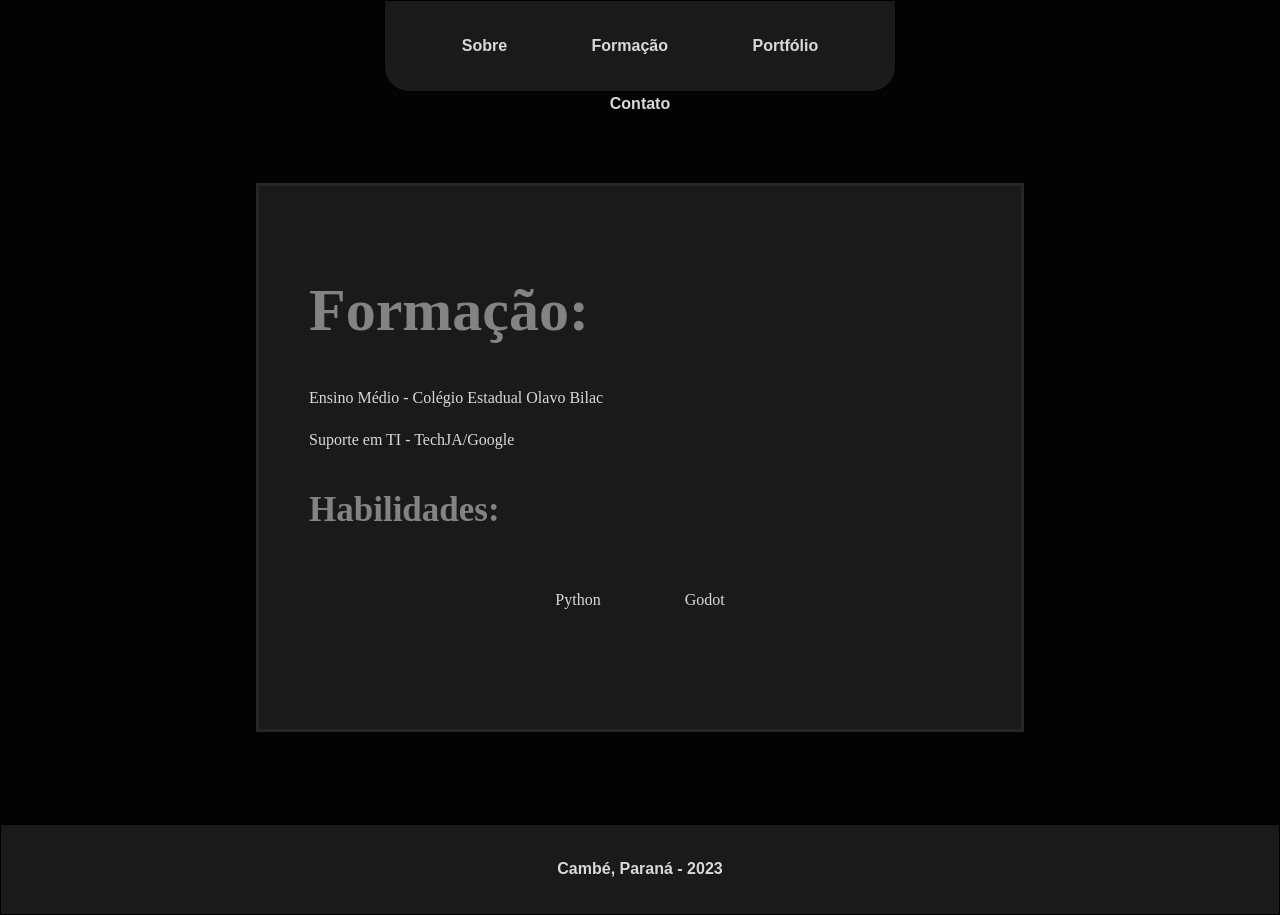
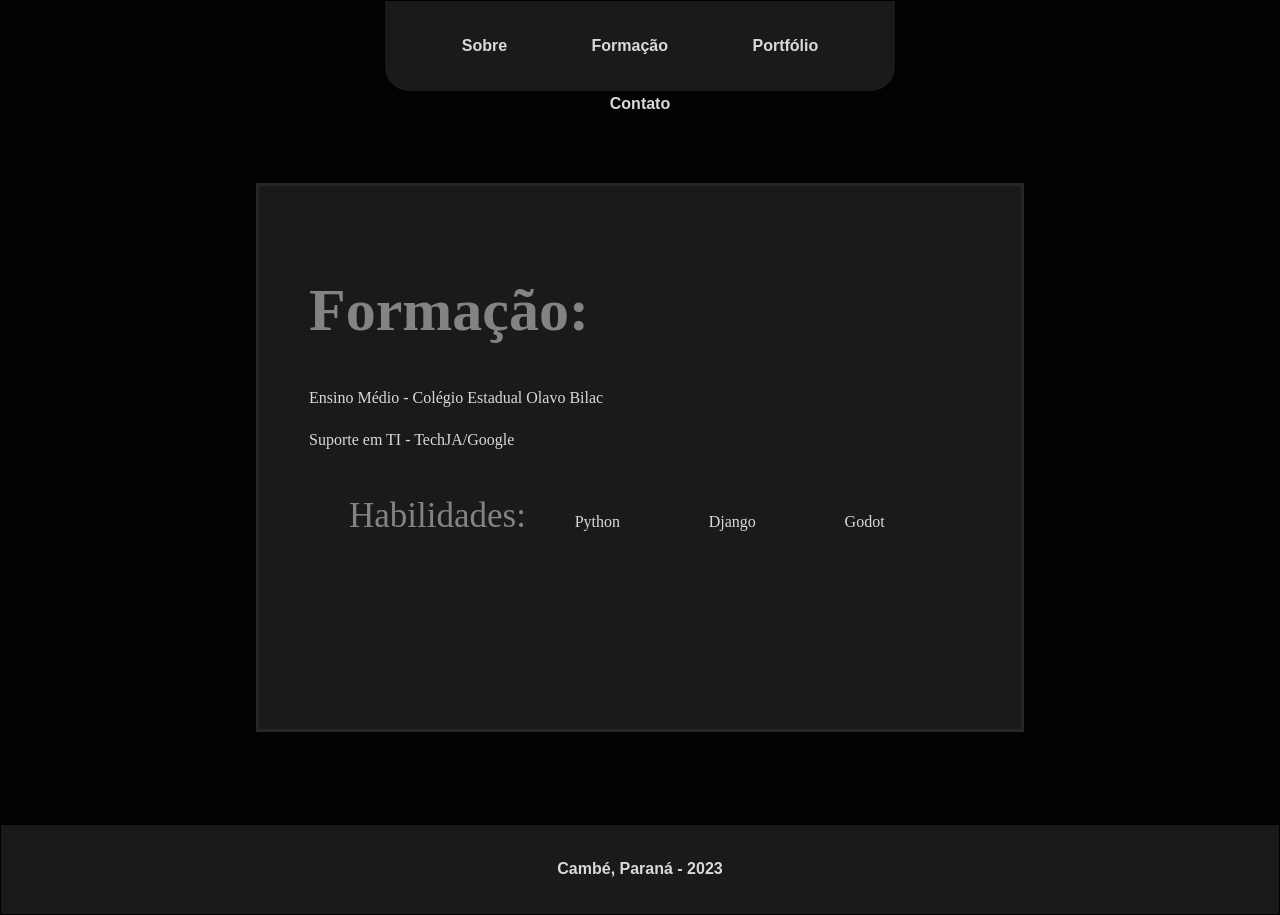
Before and after one commit to jptwo676/trabalho_fund_web, a plain HTML site: page formacao.html in a window 1280 px wide. Drawn offline with Linux system fonts and the light colour scheme.

Commit message:
começei a mexer foi arrumado a estrutura das habilidades

```diff
--- a/formacao.html
+++ b/formacao.html
@@ -23,9 +23,9 @@
                         <article id="exib">
                             <p>Ensino Médio - Colégio Estadual Olavo Bilac</p>
                             <p>Suporte em TI - TechJA/Google</p>
-                            <h2 id="habilidadesP">Habilidades: </h2>
-                            <ul>
+                            <ul id="habilidadesP">Habilidades:
                                 <li>Python</li>
+                                <li>Django </li>
                                 <li>Godot</li>
                             </ul>
                         </article>
--- a/style.css
+++ b/style.css
@@ -1,3 +1,4 @@
+/* geral */
 body {
     padding: 0;
     margin: 0;
@@ -21,6 +22,7 @@ body {
 }
 
 
+/* nav-menu */
 #nav {
     grid-column: 4 / 8;
     grid-row: 1;
@@ -36,6 +38,19 @@ body {
 
 }
 
+#nav > ul {
+    color: #D7DADC;
+    text-align: center;
+    list-style-type: none;
+    padding: 0;
+}
+
+#listaNav > li:hover {
+    border-radius: 10%;
+    background-color: #818384;
+}
+
+
 li {
     display: inline-flex;
     padding: 20px;
@@ -45,15 +60,23 @@ li {
 
 }
 
-ul {
+
+
+
+/* lista - habiliades prog */
+
+#habilidadesP {
+    font-size: 35px;
+    color: #818384;
+}
+
+#habilidadesP > li {
+    font-size: 16px;
     color: #D7DADC;
-    text-align: center;
-    list-style-type: none;
-    padding: 0; /*mantem o padding da nav*/
 }
 
 
-
+/* compartimentos*/
 #cont {
     display: grid;
     grid-column: 3/9;
@@ -74,10 +97,7 @@ footer {
 }
 
 
-#listaNav > li:hover {
-    border-radius: 10%;
-    background-color: #818384;
-}
+
 
 #data {
     margin:auto;
@@ -92,9 +112,3 @@ footer {
     color: #D7DADC;
     line-height: 1.6;
 }
-
-
-#habilidadesP {
-    font-size: 35px;
-    color: #818384;
-}
```
